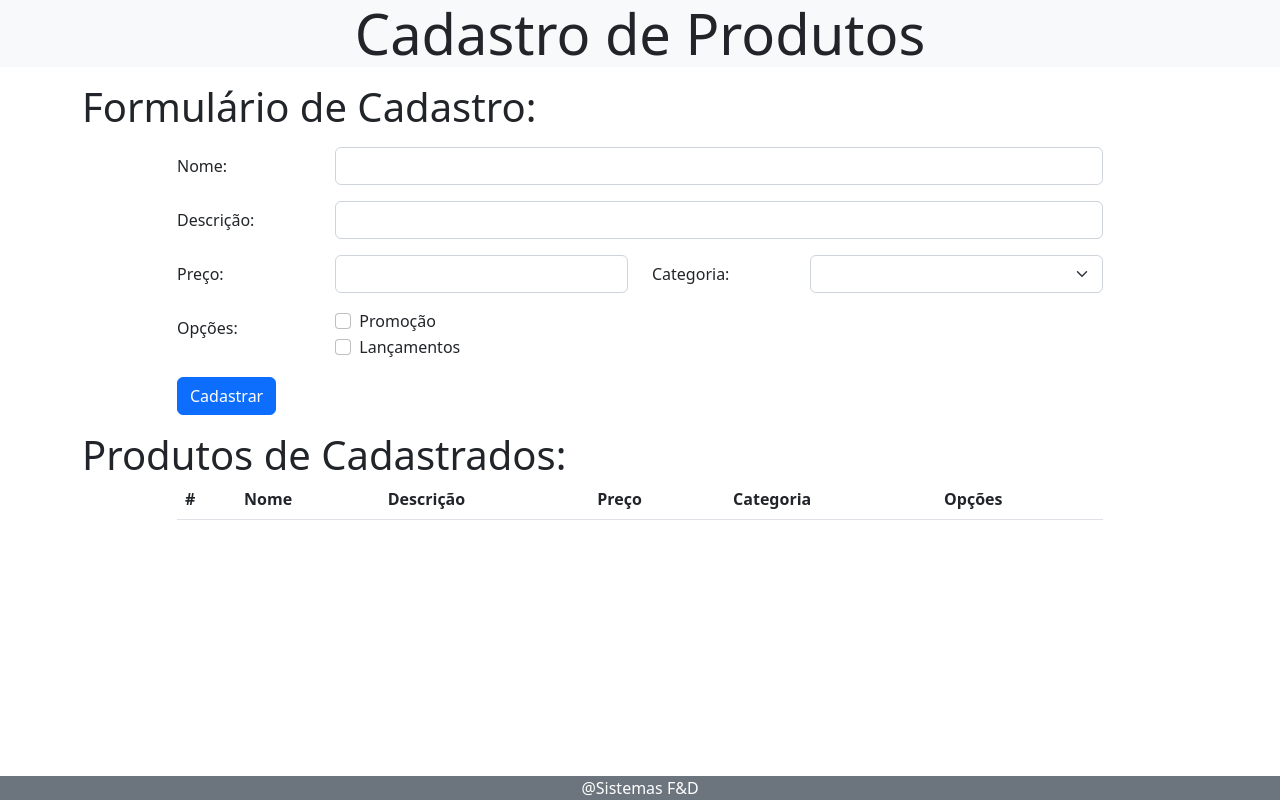
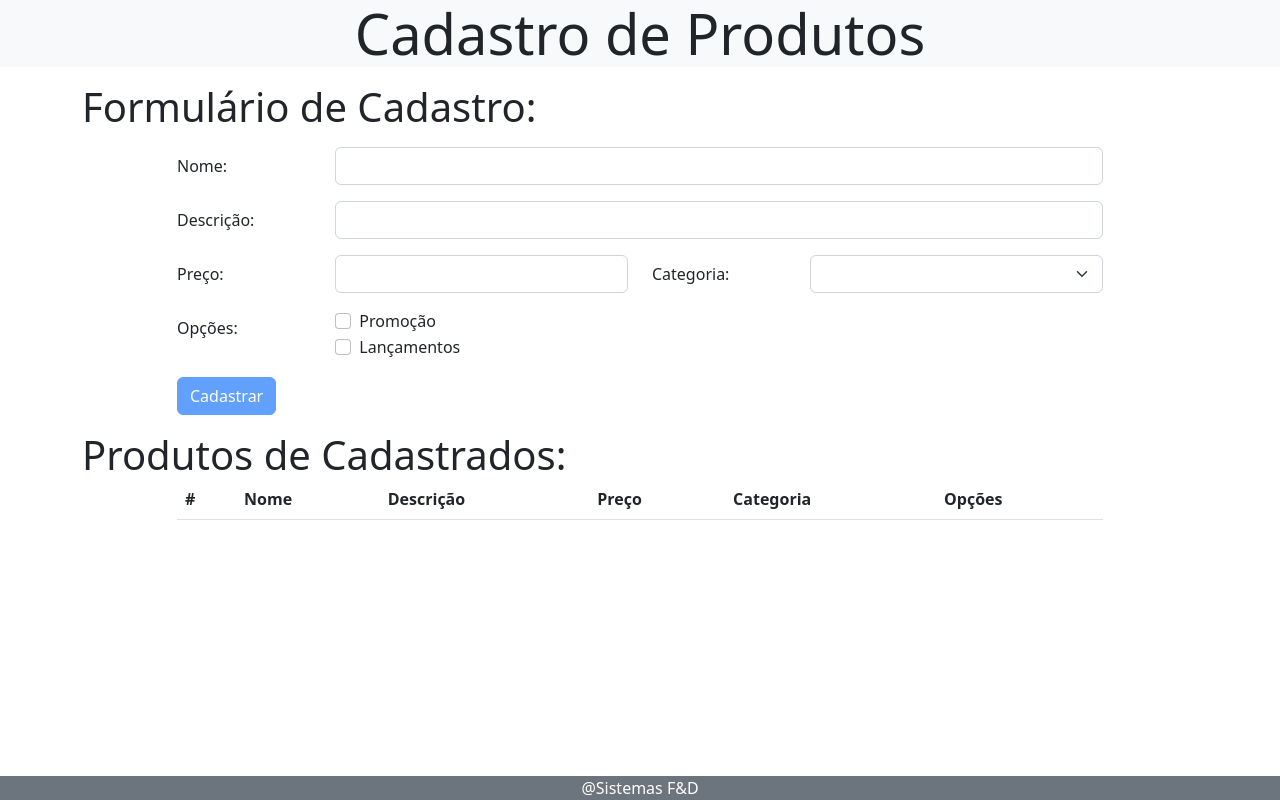
Before and after one commit to guifroes1984/cadastro-produto-angular, an Angular app: page / in a window 1280 px wide. Built offline with nearby package versions, Linux system fonts and the light colour scheme.

Commit message:
Validando o formulário

```diff
--- a/src/app/components/produto/produto.component.html
+++ b/src/app/components/produto/produto.component.html
@@ -4,7 +4,7 @@
   </div>
   <div class="row">
     <div class="col-md-10 offset-md-1">
-      <form>
+      <form #formProduto="ngForm">
         <div class="row mb-3 mt-3">
           <label for="inputNome" class="col-sm-2 col-form-label">Nome:</label>
           <div class="col-sm-10">
@@ -53,7 +53,7 @@
         </div>
         <div class="row mb-3 mt-3">
             <div class="col-sm-4">
-                <button type="submit" class="btn btn-primary" (click)="salvar()">Cadastrar</button>
+                <button type="submit" class="btn btn-primary" (click)="salvar()" [disabled]="formProduto.invalid">Cadastrar</button>
             </div>
         </div>
       </form>
```
